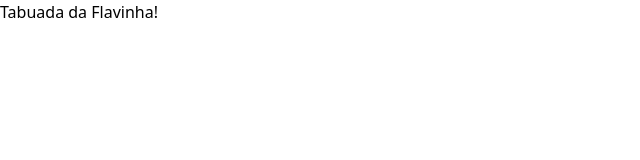
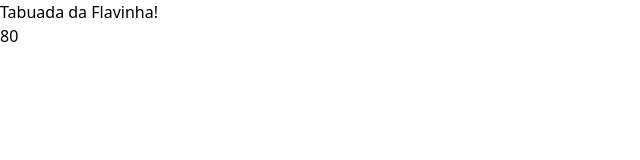
Before and after one commit to flaviomreis/tabuada, a React (Vite) app: page / in a window 1280 px wide. Shown: the top 160 px of the page, without its empty margins (0-640 px from the left). Built offline with nearby package versions, Linux system fonts and the light colour scheme.

Commit message:
populate result array in Question component

```diff
--- a/src/App.tsx
+++ b/src/App.tsx
@@ -1,7 +1,12 @@
-import { useState } from 'react';
+import Question from './components/Question';
 
 function App() {
-  return <h1>Tabuada da Flavinha!</h1>;
+  return (
+    <div>
+      <h1>Tabuada da Flavinha!</h1>
+      <Question />
+    </div>
+  );
 }
 
 export default App;
--- a/src/components/Question.tsx
+++ b/src/components/Question.tsx
@@ -1,14 +1,23 @@
-import { useState } from "react";
+import { useState } from 'react';
 
 interface ItemTabuada {
-
+  value1: number;
+  value2: number;
+  result: number;
 }
 
 function Question() {
-  let itensTabuaba
+  const itensTabuada: ItemTabuada[] = [];
+  for (let value1 = 2; value1 <= 9; value1++) {
+    for (let value2 = 1; value2 <= 10; value2++) {
+      itensTabuada.push({ value1, value2, result: value1 * value2 });
+    }
+  }
+  console.log(itensTabuada);
 
-  const [tabuada, setTabuada] = useState();
+  const [tabuada, setTabuada] = useState(itensTabuada);
 
+  return <div>{itensTabuada.length}</div>;
 }
 
 export default Question;
```
